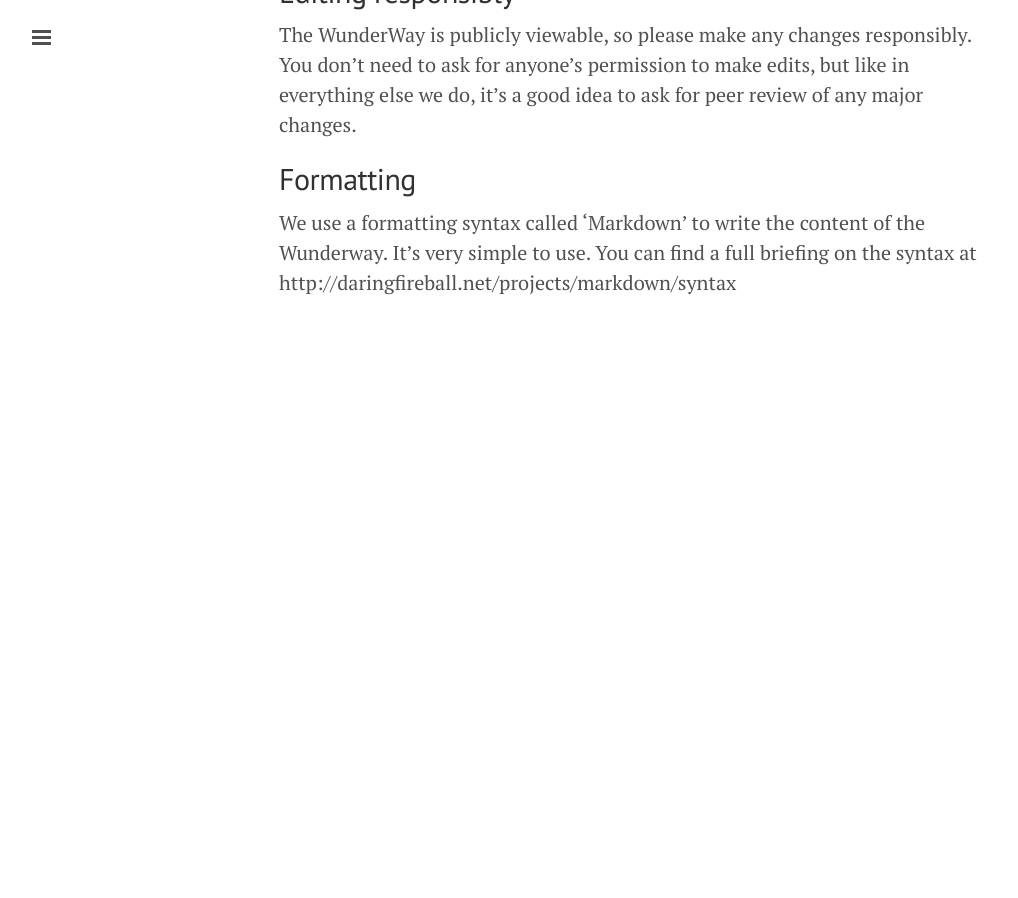
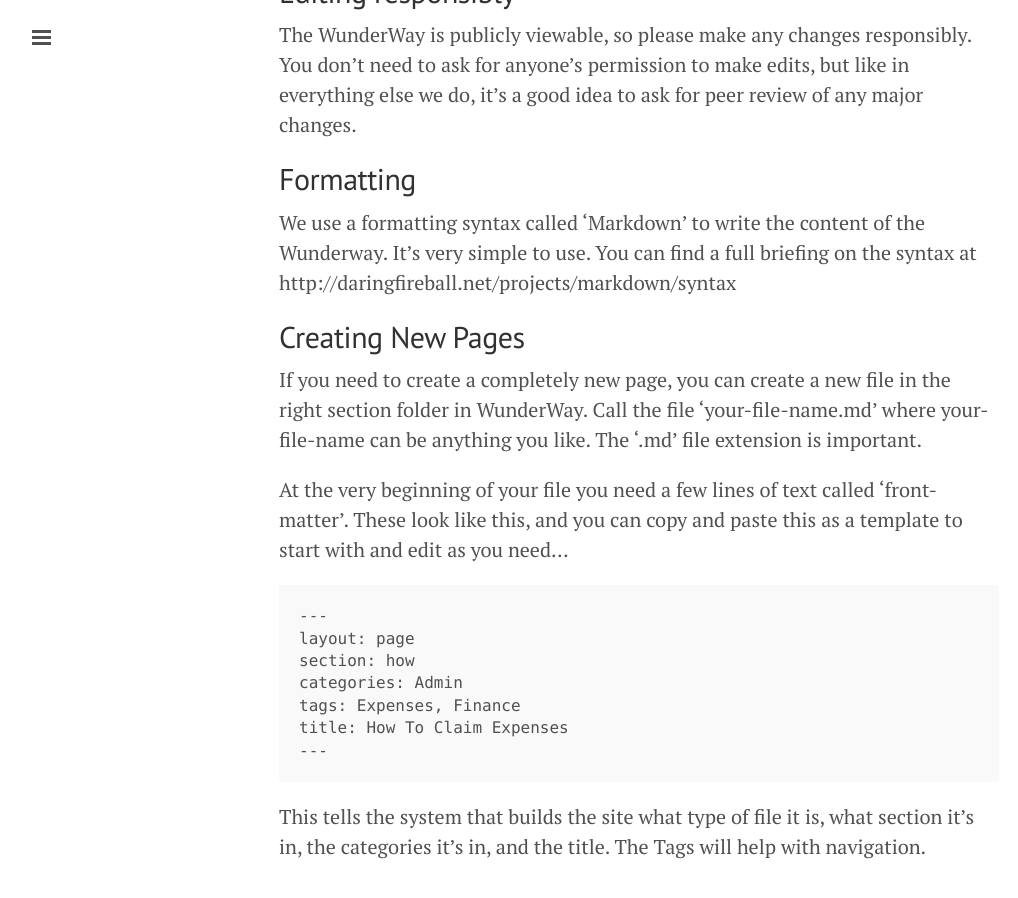
Before and after one commit to tormi/WunderWay, a Jekyll site: the page built from how/how-edit-wunderway.md, in a window 1280 px wide and 900 px high, scrolled down 1742 px. Shown: the whole window, without its empty margins (1-1019 px from the left). Built offline with Jekyll 4.4.1, drawn with Linux system fonts in a browser that asks for light colours; Markdown is read by kramdown in place of the engine named in the settings; before the commit the page ends 2120 px from its top, so only the background shows below that.

Commit message:
Add section on Front matter

```diff
--- a/how/how-edit-wunderway.md
+++ b/how/how-edit-wunderway.md
@@ -41,3 +41,18 @@
 
 ## Formatting
 We use a formatting syntax called 'Markdown' to write the content of the Wunderway. It's very simple to use. You can find a full briefing on the syntax at http://daringfireball.net/projects/markdown/syntax
+
+## Creating New Pages
+If you need to create a completely new page, you can create a new file in the right section folder in WunderWay. Call the file 'your-file-name.md' where your-file-name can be anything you like. The '.md' file extension is important.
+
+At the very beginning of your file you need a few lines of text called 'front-matter'. These look like this, and you can copy and paste this as a template to start with and edit as you need...
+
+    ---
+    layout: page
+    section: how
+    categories: Admin
+    tags: Expenses, Finance
+    title: How To Claim Expenses
+    ---
+
+  This tells the system that builds the site what type of file it is, what section it's in, the categories it's in, and the title. The Tags will help with navigation.
```
